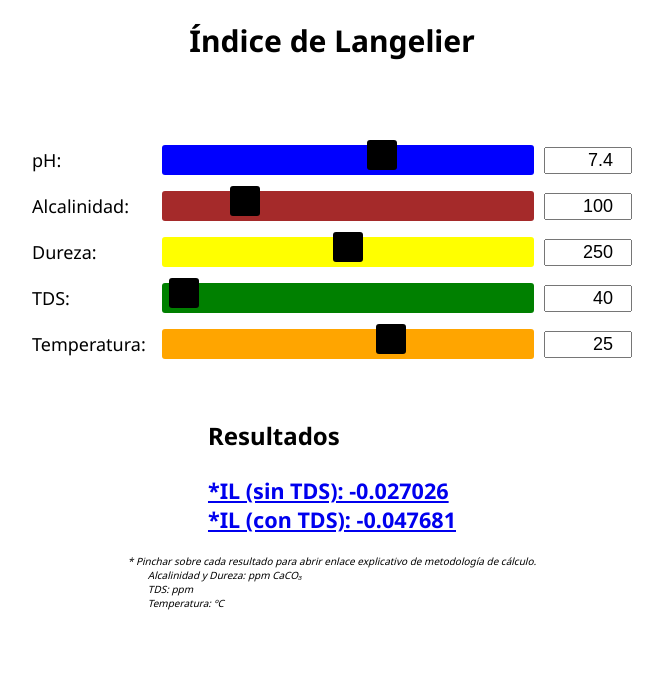
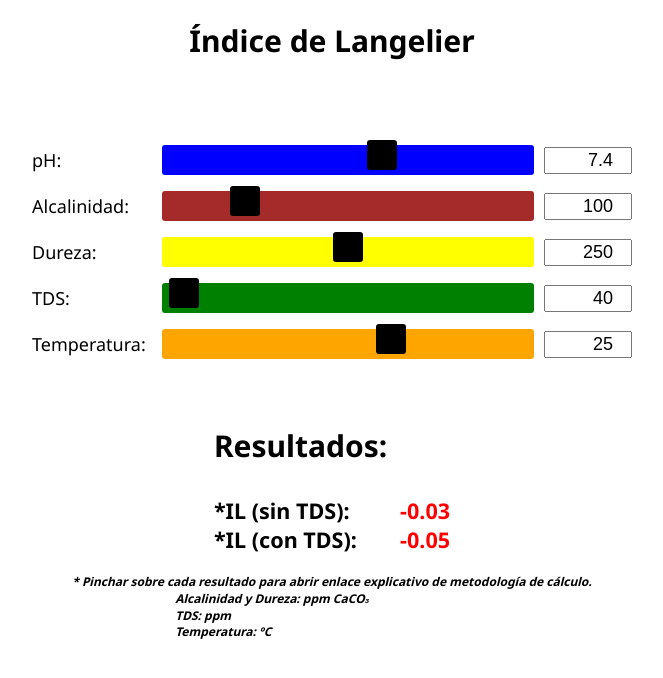
Before and after one commit to CarlosHIDROINGENIA/Cloro-pH-REDOX, a plain HTML site: page Langelier.html in a window 1280 px wide. Shown: the whole page, without its empty margins (308-971 px from the left). Drawn offline with Linux system fonts and the light colour scheme.

Commit message:
Update Langelier.html

```diff
--- a/Langelier.html
+++ b/Langelier.html
@@ -84,18 +84,29 @@
             font-weight: bold;
             margin: 0;
         }
+        .result-container h3 {
+            font-size: 1.875em; /* Aumentar tamaño de fuente en un 25% */
+        }
         .result-container p {
             font-size: 1.35em; /* Reducir tamaño de fuente de los resultados en un 25% */
+            display: flex;
+            justify-content: space-between;
+            margin: 0;
+        }
+        .result-value {
+            color: red;
+            margin-left: 2em; /* Separación de 3 caracteres */
         }
         .footer-text {
-            font-size: 10px;
+            font-size: 12px;
             font-style: italic;
+            font-weight: bold;
             margin-top: 20px;
             text-align: left;
             line-height: 1.4;
         }
         .footer-text .tabbed {
-            margin-left: 2em; /* Añade tabulación a las tres últimas líneas */
+            margin-left: 15ch; /* Tabulación de aproximadamente 15 caracteres */
         }
         .spacer {
             height: 2em; /* Añadir un espacio vertical */
@@ -140,9 +151,9 @@
             </div>
         </div>
         <div class="result-container">
-            <h3 style="font-size: 1.5em;">Resultados</h3>
-            <p id="resultTF">*IL (sin TDS): </p>
-            <p id="resultIL">*IL (con TDS): </p>
+            <h3>Resultados:</h3>
+            <p id="resultTF">*IL (sin TDS): <span class="result-value" id="resultTFValue">0.00</span></p>
+            <p id="resultIL">*IL (con TDS): <span class="result-value" id="resultILValue">0.00</span></p>
         </div>
         <div class="footer-text">
             * Pinchar sobre cada resultado para abrir enlace explicativo de metodología de cálculo.<br>
@@ -189,9 +200,8 @@
             // Cálculo del índice de saturación de Langelier con TDS (J2)
             var IL_TDS = ph - ((9.3 + (Math.log10(tds) - 1) / 10 + (-13.12 * Math.log10(temperature + 273.15) + 34.55)) - (Math.log10(calcium) - 0.4 + Math.log10(alkalinity)));
 
-            document.getElementById('resultTF').innerHTML = '<a href="https://i.imgur.com/630GaIp.jpg" target="_blank">*IL (sin TDS): ' + IL_sin_TDS.toFixed(6) + '</a>';
-            document.getElementById('resultIL').innerHTML = '<a href="https://i.imgur.com/IVsJitx.png" target="_blank">*IL (con TDS): ' + IL_TDS.toFixed(6) + '</a>';
-
+            document.getElementById('resultTFValue').innerHTML = IL_sin_TDS.toFixed(2);
+            document.getElementById('resultILValue').innerHTML = IL_TDS.toFixed(2);
         }
 
         // Initialize display
```
